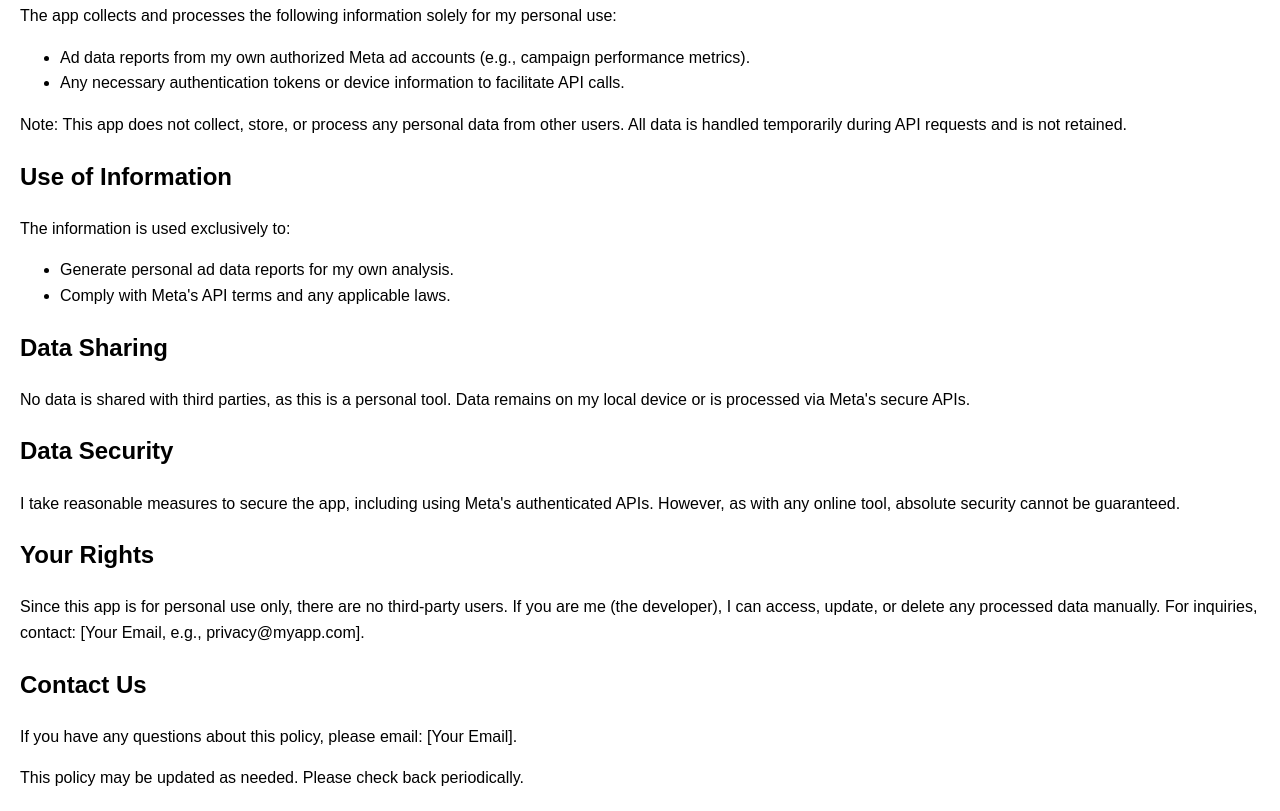
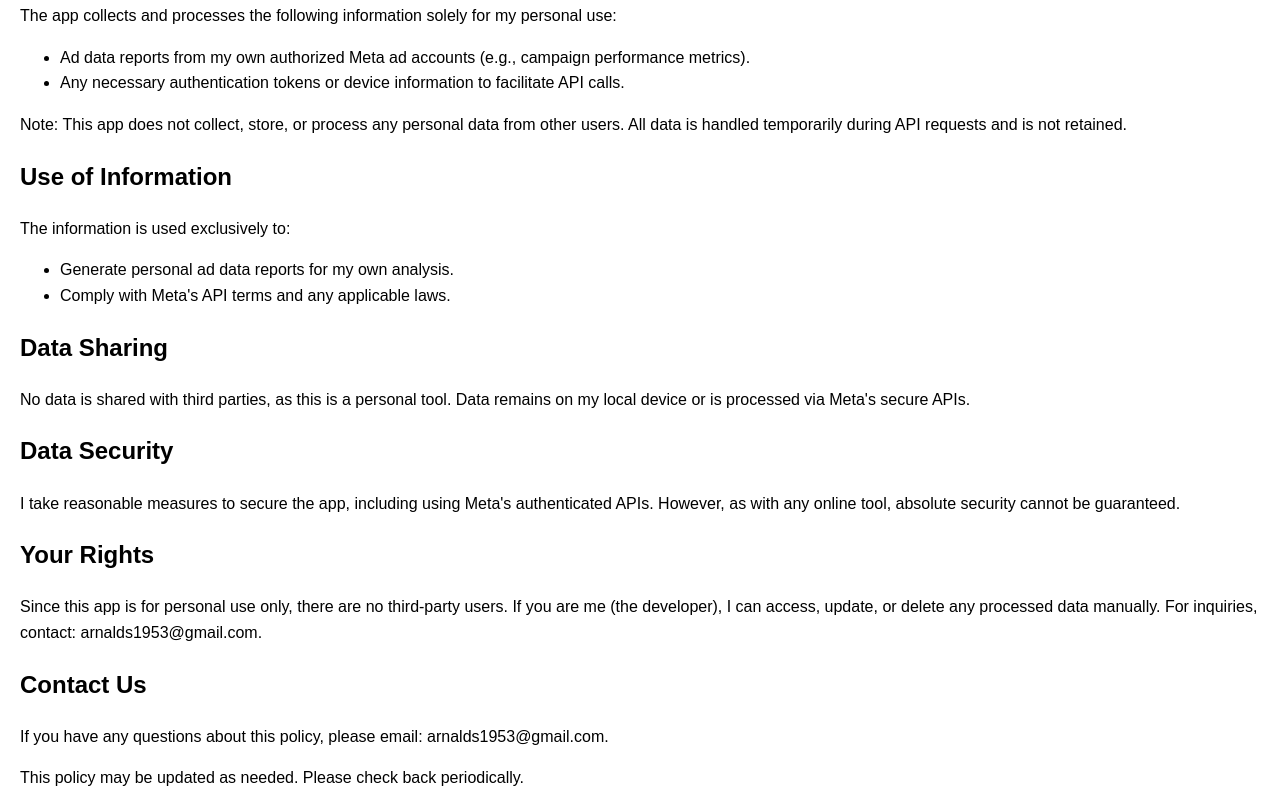
Before and after one commit to Arnalds1953/my-app-privacy-policy, a plain HTML site: page index.html in a window 1280 px wide. Shown: the part 324-1135 px from the top of the page. Drawn offline with Linux system fonts and the light colour scheme.

Commit message:
Update index.html

```diff
--- a/index.html
+++ b/index.html
@@ -37,10 +37,10 @@
     <p>I take reasonable measures to secure the app, including using Meta's authenticated APIs. However, as with any online tool, absolute security cannot be guaranteed.</p>
 
     <h2>Your Rights</h2>
-    <p>Since this app is for personal use only, there are no third-party users. If you are me (the developer), I can access, update, or delete any processed data manually. For inquiries, contact: [Your Email, e.g., privacy@myapp.com].</p>
+    <p>Since this app is for personal use only, there are no third-party users. If you are me (the developer), I can access, update, or delete any processed data manually. For inquiries, contact: arnalds1953@gmail.com.</p>
 
     <h2>Contact Us</h2>
-    <p>If you have any questions about this policy, please email: [Your Email].</p>
+    <p>If you have any questions about this policy, please email: arnalds1953@gmail.com.</p>
 
     <p>This policy may be updated as needed. Please check back periodically.</p>
 </body>
```
